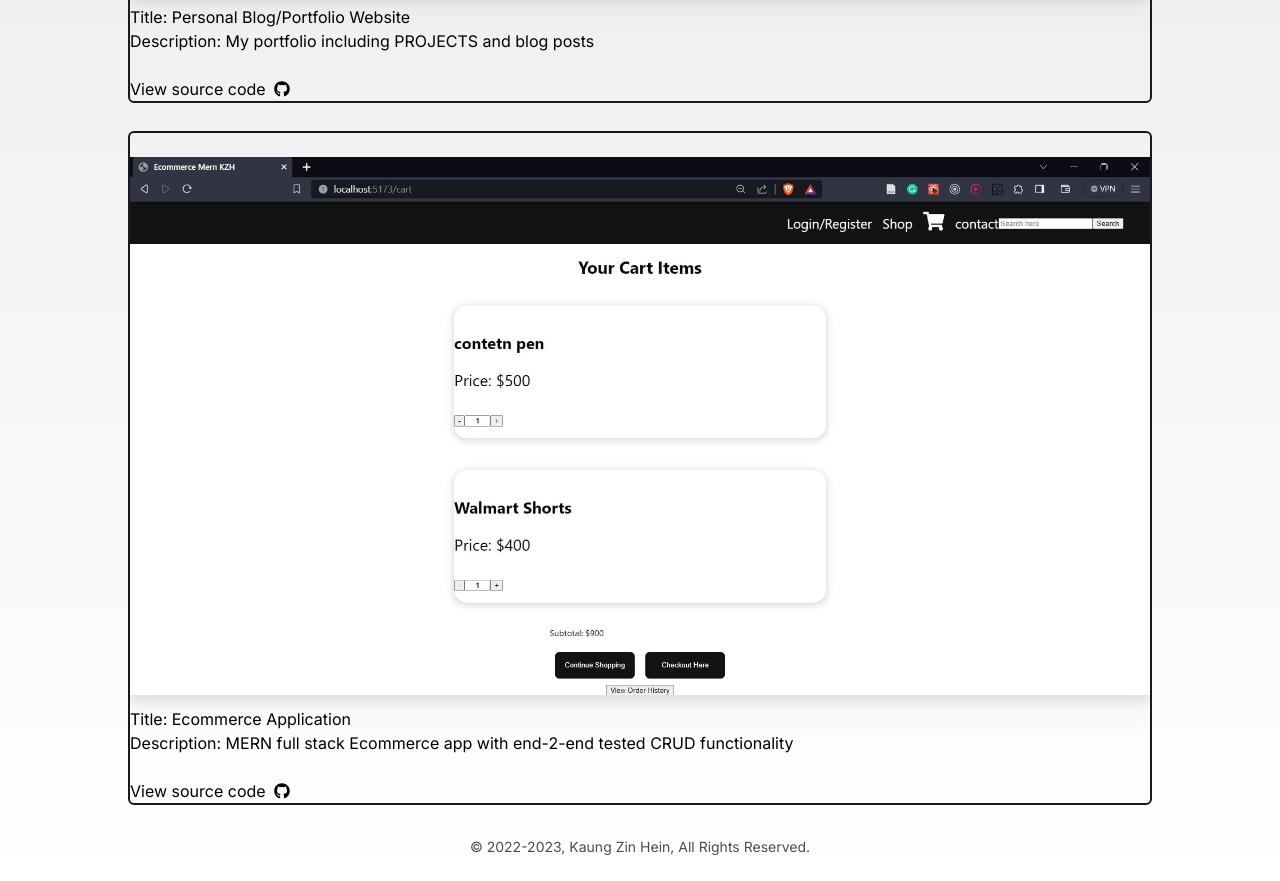
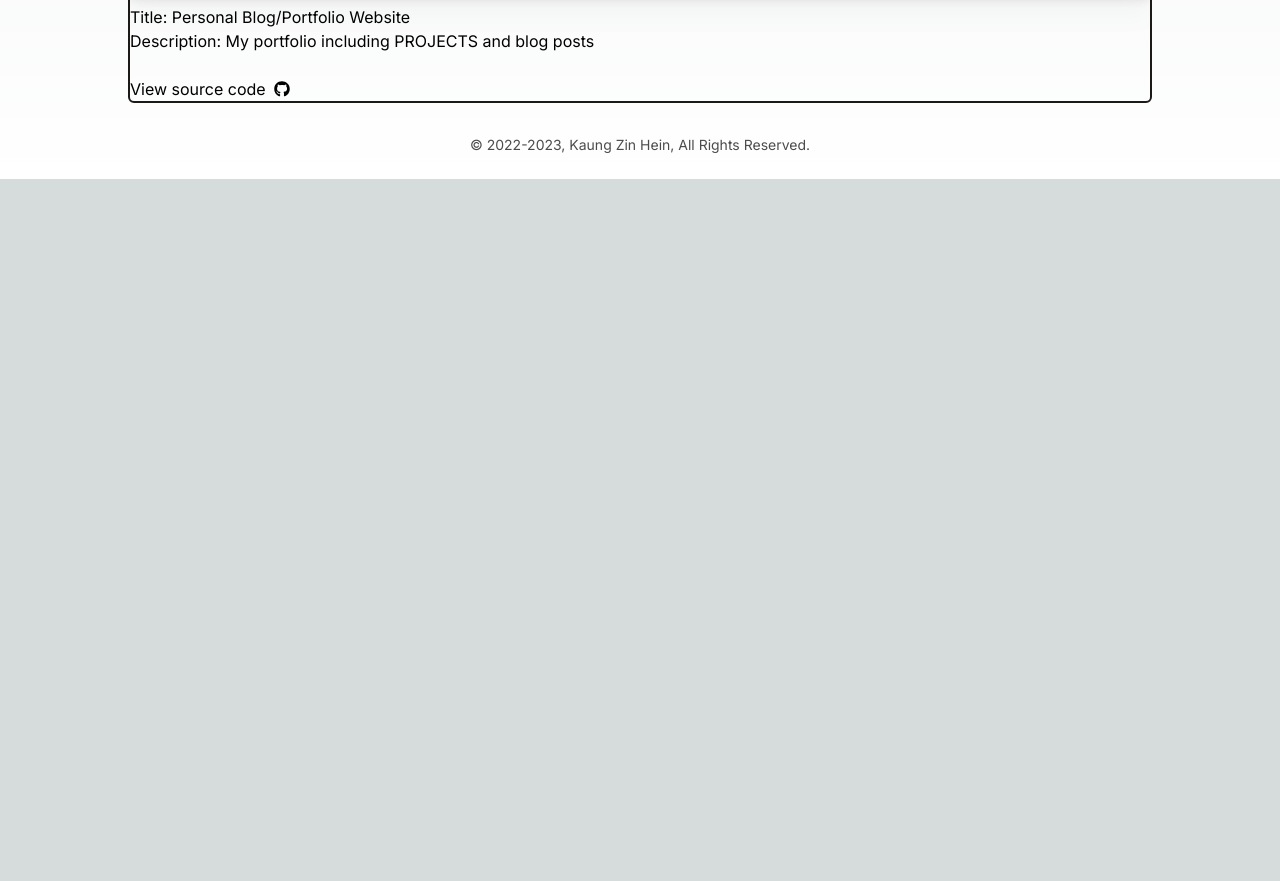
Before and after one commit to Zen-cronic/next_blog_4, a Next.js app: page /projects in a window 1280 px wide. Shown: the part 1340-2221 px from the top of the page. After the commit the page ends 1519 px from the top, so only its background shows below. Built offline with nearby package versions, Linux system fonts and the light colour scheme.

Commit message:
added: next config for outside url

```diff
--- a/next.config.js
+++ b/next.config.js
@@ -1,4 +1,15 @@
 /** @type {import('next').NextConfig} */
-const nextConfig = {}
+const nextConfig = {
+  images: {
+    remotePatterns: [
+      {
+        protocol: "https",
+        hostname: "dev-to-uploads.s3.amazonaws.com",
+        port: "",
+        pathname: "/uploads/articles/**",
+      },
+    ],
+  },
+};
 
-module.exports = nextConfig
+module.exports = nextConfig;
--- a/src/constants/projectsInfo.ts
+++ b/src/constants/projectsInfo.ts
@@ -20,14 +20,7 @@ const PROJECTS: Project[] = [
     imgUrl: "/img/next-blog-sc.jpg",
   },
 
-  {
-    title: "Ecommerce Application",
-    skillStack: ["MERN", "Jest", "Supertest"],
-    sourceCodeLink: "https://github.com/Zen-cronic/Ecommerce-Mern",
-    description:
-      "MERN full stack Ecommerce app with end-2-end tested CRUD functionality",
-    imgUrl: "/img/ecomm-mern-sc.jpg",
-  },
+
 ];
 
 export default PROJECTS;
--- a/src/constants/talksInfo.ts
+++ b/src/constants/talksInfo.ts
@@ -7,7 +7,7 @@ const TALKS: Talk[] = [
     date: "Tue Apr 30, 2024",
     eventName: "TorontoJs Lightning Tech Talk",
     description: "The value of building a library from scratch",
-    imgUrl: "",
+    imgUrl: "https://dev-to-uploads.s3.amazonaws.com/uploads/articles/hs64mu4vk9nmp2jz9szy.png",
   },
 
 
```
